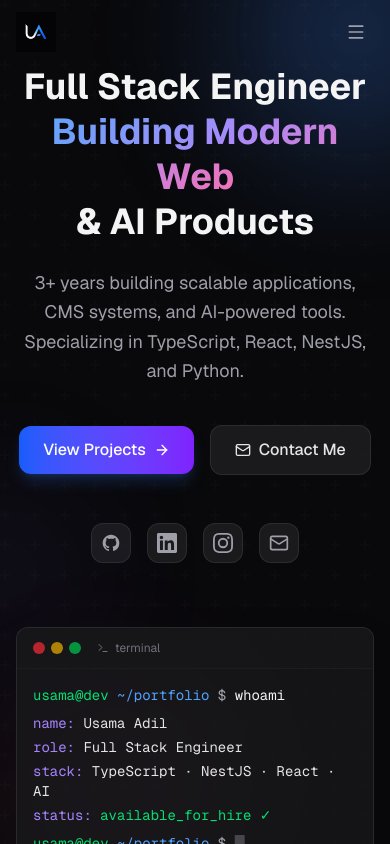
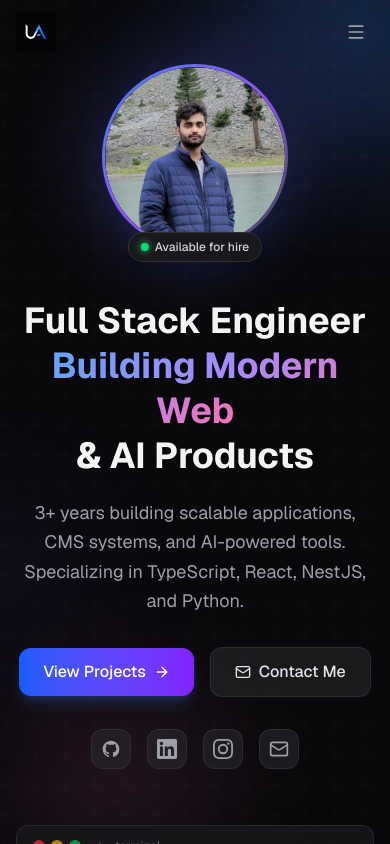
Before and after one commit to Usama-ph/portfolio-website, a Next.js app: page / in a window 390 px wide. Shown: the top 844 px of the page. Built offline with nearby package versions, Linux system fonts and the light colour scheme.

Commit message:
Refactor HeroSection component: updated layout, added profile image with gradient effects, and adjusted badge positions for improved aesthetics and responsiveness.

```diff
--- a/src/components/sections/hero.tsx
+++ b/src/components/sections/hero.tsx
@@ -1,17 +1,18 @@
 "use client";
 
 import { motion } from "framer-motion";
+import Image from "next/image";
 import Link from "next/link";
-import { ArrowRight, Mail, Sparkles, Terminal } from "lucide-react";
+import { ArrowRight, Mail, Terminal } from "lucide-react";
 import { GithubIcon, LinkedinIcon, InstagramIcon } from "@/components/social-icons";
 
 const floatingBadges = [
-  { label: "TypeScript", x: "5%", y: "20%", delay: 0 },
-  { label: "React", x: "88%", y: "15%", delay: 0.3 },
-  { label: "NestJS", x: "92%", y: "70%", delay: 0.6 },
-  { label: "PostgreSQL", x: "2%", y: "75%", delay: 0.9 },
-  { label: "OpenAI", x: "80%", y: "40%", delay: 1.2 },
-  { label: "Docker", x: "8%", y: "45%", delay: 0.5 },
+  { label: "TypeScript", x: "3%", y: "18%", delay: 0 },
+  { label: "React", x: "87%", y: "14%", delay: 0.3 },
+  { label: "NestJS", x: "91%", y: "68%", delay: 0.6 },
+  { label: "PostgreSQL", x: "1%", y: "72%", delay: 0.9 },
+  { label: "OpenAI", x: "79%", y: "38%", delay: 1.2 },
+  { label: "Docker", x: "6%", y: "44%", delay: 0.5 },
 ];
 
 export default function HeroSection() {
@@ -38,22 +39,53 @@ export default function HeroSection() {
         ))}
       </div>
 
-      <div className="relative z-10 max-w-4xl mx-auto px-4 sm:px-6 text-center">
-        {/* <motion.div
-          initial={{ opacity: 0, y: 20 }}
+      <div className="relative z-10 w-full max-w-6xl mx-auto px-4 sm:px-6">
+        {/* Two-column layout on lg+, stacked on smaller screens */}
+        <div className="flex flex-col lg:flex-row items-center gap-12 lg:gap-16">
+
+          {/* Profile image column */}
+          <motion.div
+            initial={{ opacity: 0, scale: 0.85 }}
+            animate={{ opacity: 1, scale: 1 }}
+            transition={{ duration: 0.7, delay: 0.1 }}
+            className="flex-shrink-0 flex flex-col items-center gap-4"
+          >
+            <div className="relative">
+              {/* Outer glow */}
+              <div className="absolute inset-0 rounded-full bg-gradient-to-br from-blue-500/30 via-violet-500/20 to-transparent blur-2xl scale-110" />
+              {/* Gradient ring */}
+              <div className="relative p-[3px] rounded-full bg-gradient-to-br from-blue-500 via-violet-500 to-zinc-700 shadow-2xl shadow-blue-500/20">
+                <div className="rounded-full overflow-hidden bg-zinc-900">
+                  <Image
+                    src="/git-profile.png"
+                    alt="Usama Adil"
+                    width={220}
+                    height={220}
+                    className="rounded-full object-cover w-[180px] h-[180px] sm:w-[200px] sm:h-[200px] lg:w-[220px] lg:h-[220px]"
+                    priority
+                  />
+                </div>
+              </div>
+              {/* Available badge */}
+              <motion.div
+                initial={{ opacity: 0, y: 8 }}
                 animate={{ opacity: 1, y: 0 }}
-          transition={{ duration: 0.6 }}
-          className="inline-flex items-center gap-2 px-4 py-2 rounded-full bg-blue-500/10 border border-blue-500/20 text-blue-400 text-sm font-medium mb-8"
+                transition={{ delay: 0.8, duration: 0.4 }}
+                className="absolute -bottom-3 left-1/2 -translate-x-1/2 whitespace-nowrap flex items-center gap-1.5 px-3 py-1.5 rounded-full bg-zinc-900 border border-zinc-700/60 shadow-lg text-xs font-medium text-zinc-300"
               >
-          <Sparkles className="w-4 h-4" />
-          Available for freelance projects
-        </motion.div> */}
+                <span className="w-2 h-2 rounded-full bg-green-400 shadow-[0_0_6px_2px_rgba(74,222,128,0.4)]" />
+                Available for hire
+              </motion.div>
+            </div>
+          </motion.div>
 
+          {/* Text content column */}
+          <div className="flex-1 text-center lg:text-left">
             <motion.h1
               initial={{ opacity: 0, y: 20 }}
               animate={{ opacity: 1, y: 0 }}
-          transition={{ duration: 0.6, delay: 0.1 }}
-          className="text-4xl sm:text-5xl md:text-6xl lg:text-7xl font-bold leading-tight mb-6"
+              transition={{ duration: 0.6, delay: 0.2 }}
+              className="text-4xl sm:text-5xl md:text-6xl font-bold leading-tight mb-5"
             >
               <span className="text-zinc-100">Full Stack Engineer</span>
               <br />
@@ -65,8 +97,8 @@ export default function HeroSection() {
             <motion.p
               initial={{ opacity: 0, y: 20 }}
               animate={{ opacity: 1, y: 0 }}
-          transition={{ duration: 0.6, delay: 0.2 }}
-          className="text-zinc-400 text-lg sm:text-xl max-w-2xl mx-auto mb-10 leading-relaxed"
+              transition={{ duration: 0.6, delay: 0.3 }}
+              className="text-zinc-400 text-lg sm:text-xl max-w-xl mx-auto lg:mx-0 mb-8 leading-relaxed"
             >
               3+ years building scalable applications, CMS systems, and AI-powered tools.
               Specializing in TypeScript, React, NestJS, and Python.
@@ -75,8 +107,8 @@ export default function HeroSection() {
             <motion.div
               initial={{ opacity: 0, y: 20 }}
               animate={{ opacity: 1, y: 0 }}
-          transition={{ duration: 0.6, delay: 0.3 }}
-          className="flex flex-wrap items-center justify-center gap-4 mb-12"
+              transition={{ duration: 0.6, delay: 0.4 }}
+              className="flex flex-wrap items-center justify-center lg:justify-start gap-4 mb-8"
             >
               <Link
                 href="/projects"
@@ -97,8 +129,8 @@ export default function HeroSection() {
             <motion.div
               initial={{ opacity: 0, y: 20 }}
               animate={{ opacity: 1, y: 0 }}
-          transition={{ duration: 0.6, delay: 0.4 }}
-          className="flex items-center justify-center gap-4"
+              transition={{ duration: 0.6, delay: 0.5 }}
+              className="flex items-center justify-center lg:justify-start gap-4"
             >
               <a
                 href="https://github.com/usama-ph"
@@ -135,12 +167,15 @@ export default function HeroSection() {
                 <Mail className="w-5 h-5" />
               </a>
             </motion.div>
+          </div>
+        </div>
 
+        {/* Terminal card — full width below */}
         <motion.div
           initial={{ opacity: 0, y: 30 }}
           animate={{ opacity: 1, y: 0 }}
-          transition={{ duration: 0.8, delay: 0.6 }}
-          className="mt-16 mx-auto max-w-lg"
+          transition={{ duration: 0.8, delay: 0.7 }}
+          className="mt-14 mx-auto max-w-lg"
         >
           <div className="rounded-xl bg-zinc-900/80 border border-zinc-700/50 overflow-hidden shadow-2xl">
             <div className="flex items-center gap-2 px-4 py-3 border-b border-zinc-800/50 bg-zinc-900/50">
```
Lines whose indentation alone changed are shown as unchanged.
